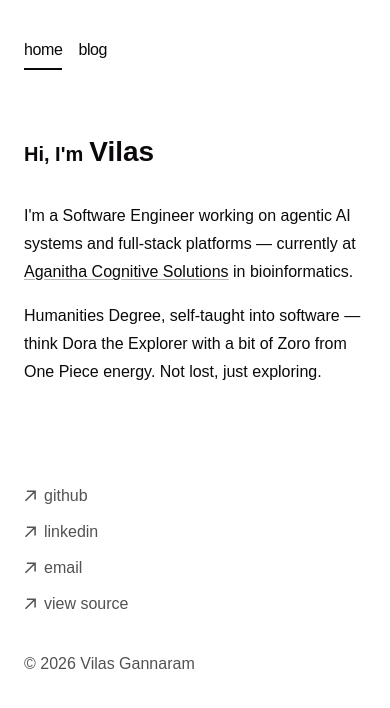
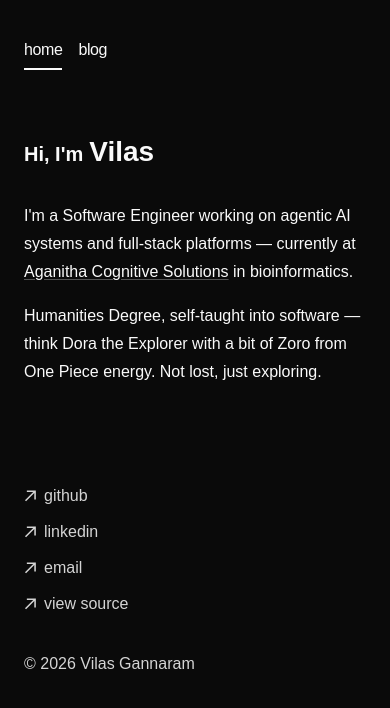
Before and after one commit to vilas-gannaram/vilas-gannaram.github.io, a Next.js app: page / in a window 390 px wide. Shown: the top 708 px of the page. Built offline with nearby package versions, Linux system fonts and the light colour scheme; a web font is replaced by a local one.

Commit message:
fix: key tailwind dark variant off theme class instead of media query

```diff
--- a/app/globals.css
+++ b/app/globals.css
@@ -1,5 +1,7 @@
 @import 'tailwindcss';
 @import './typeset.css';
+
+@custom-variant dark (&:where(.dark, .dark *));
 
 :root {
 	--background: oklch(1 0 0);
@@ -40,8 +42,7 @@
 	}
 }
 
-@media (prefers-color-scheme: dark) {
-	:root {
+.dark {
 	--background: oklch(0.145 0 0);
 	--foreground: oklch(0.985 0 0);
 	--muted: oklch(0.269 0 0);
@@ -49,7 +50,6 @@
 	--border: oklch(1 0 0 / 10%);
 	--ring: oklch(0.556 0 0);
 }
-}
 
 @layer base {
 	body {
```
Lines whose indentation alone changed are shown as unchanged.
